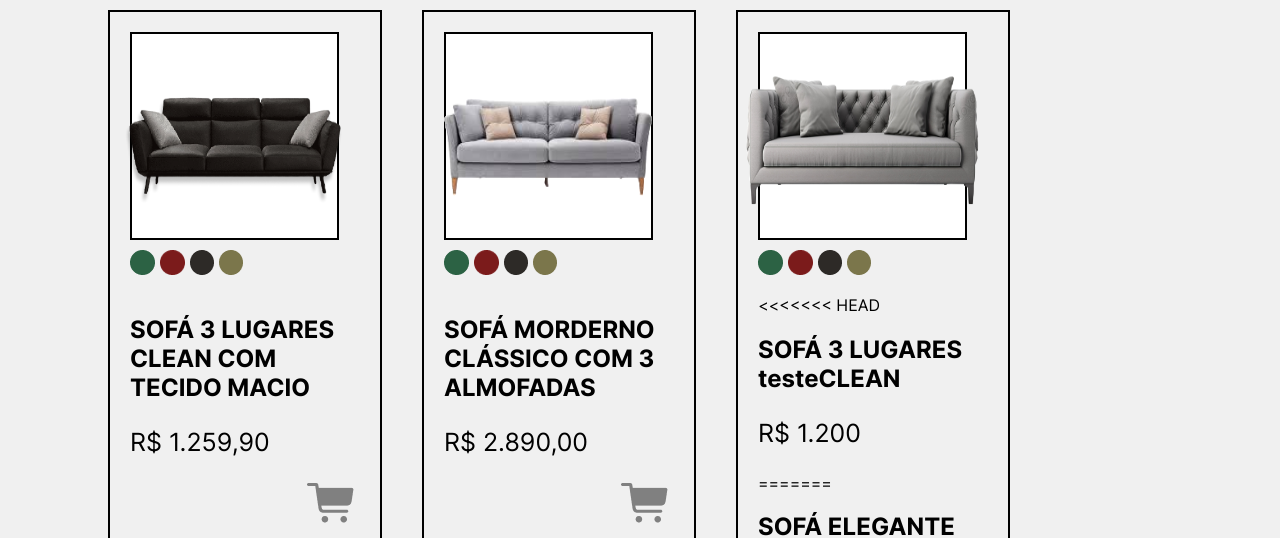
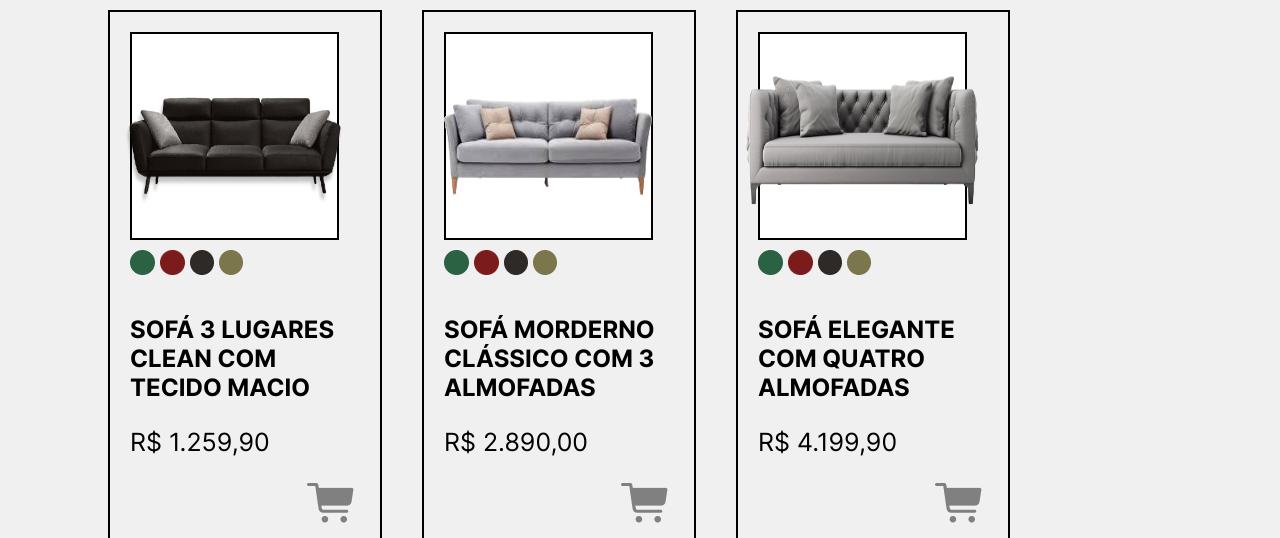
Before and after one commit to devantoneli/dominikmoveis, a plain HTML site: page dominkMoveis/catalogo.html in a window 1280 px wide. Shown: the part 267-805 px from the top of the page. Drawn offline with Linux system fonts and the light colour scheme.

Commit message:
descarte

```diff
--- a/dominkMoveis/catalogo.html
+++ b/dominkMoveis/catalogo.html
@@ -101,13 +101,8 @@
                         <img src="img/bege.png" alt="Bege">
                     </div>
                     <div class="descrição">
-<<<<<<< HEAD
-                        <h2>SOFÁ 3 LUGARES testeCLEAN</h2>
-                        <p>R$ 1.200</p>
-=======
                         <h2>SOFÁ ELEGANTE COM QUATRO ALMOFADAS</h2>
                         <p>R$ 4.199,90</p>
->>>>>>> 555fdde222d051676889d0bbed52c007d3a09818
                     </div>
                     <div class="carrinho">
                         <button onclick=""><img src="img/carrinho.png" alt="Carrinho"></button>
```
